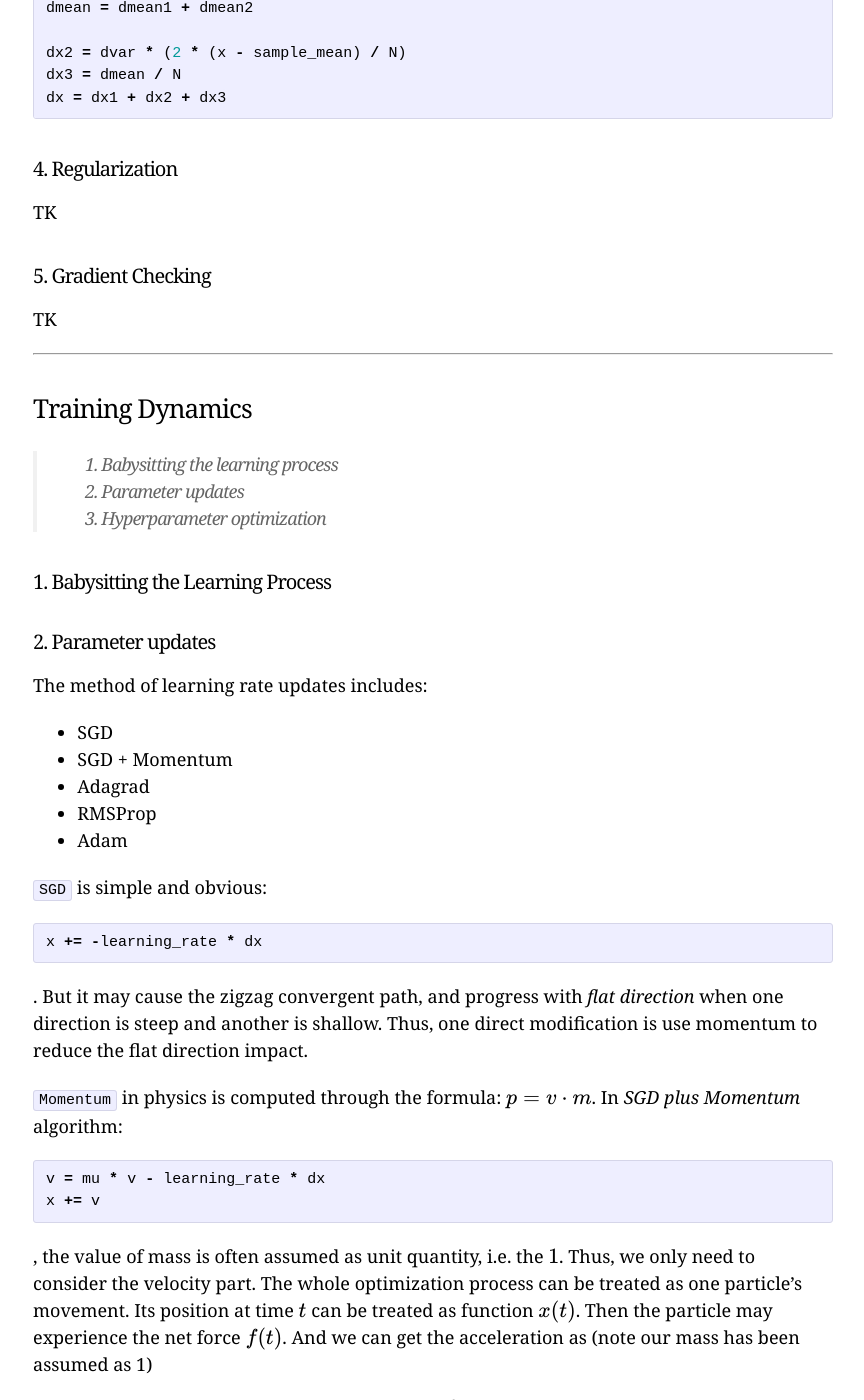
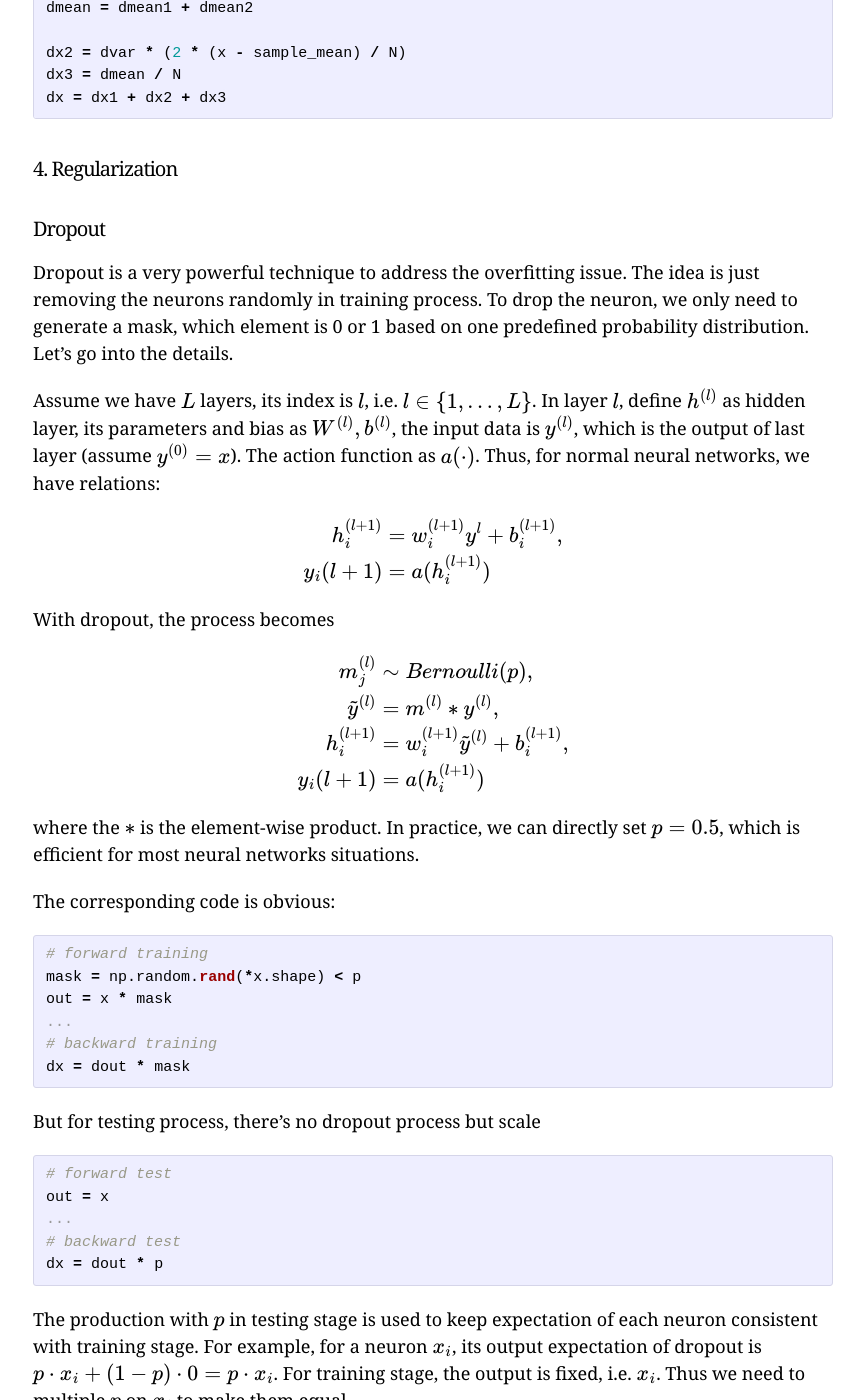
Before and after one commit to kid551/kid551.github.io, a Jekyll site: the page built from _posts/2016-11-07-convNet-spec.md, in a window 1280 px wide and 1400 px high, scrolled down 6556 px. Shown: the whole window, without its empty margins (207-1071 px from the left). Built offline with Jekyll 4.4.1, drawn with Linux system fonts in a browser that asks for light colours; formulas are drawn with MathJax 3; comment, search, counter and statistics services are not loaded; some of the changed text lies outside the part shown.

Commit message:
Add 'dropout' part.

````diff
--- a/_posts/2016-11-07-convNet-spec.md
+++ b/_posts/2016-11-07-convNet-spec.md
@@ -259,6 +259,84 @@ dx = dx1 + dx2 + dx3
 
 #### 4. Regularization
 
+#### Dropout
+
+Dropout is a very powerful technique to address the overfitting issue. The idea is just removing the neurons randomly in training process. To drop the neuron, we only need to generate a mask, which element is 0 or 1 based on one predefined probability distribution. Let's go into the details.
+
+Assume we have $$L$$ layers, its index is $$l$$, i.e. $$l \in \{1, \dots, L\}$$. In layer $$l$$, define $$h^{(l)}$$ as hidden layer, its parameters and bias as $$W^{(l)}, b^{(l)}$$, the input data is $$y^{(l)}$$, which is the output of last layer (assume $$y^{(0)}=x$$). The action function as $$a(\cdot)$$. Thus, for normal neural networks, we have relations:
+
+$$
+\begin{align}
+h_i^{(l+1)} &= w_i^{(l+1)}y^l+ b_i^{(l+1)}, \\
+y_i{(l+1)} &= a(h_i^{(l+1)})
+
+\end{align}
+$$
+
+With dropout, the process becomes
+
+$$
+\begin{align}
+m_j^{(l)} &\sim Bernoulli(p), \\
+\tilde{y}^{(l)} &= m^{(l)} * y^{(l)}, \\
+h_i^{(l+1)} &= w_i^{(l+1)}\tilde{y}^{(l)}+ b_i^{(l+1)}, \\
+y_i{(l+1)} &= a(h_i^{(l+1)})
+\end{align}
+$$
+
+where the $$*$$ is the element-wise product. In practice, we can directly set $$p = 0.5$$, which is efficient for most neural networks situations.
+
+The corresponding code is obvious:
+
+```python
+# forward training
+mask = np.random.rand(*x.shape) < p
+out = x * mask
+...
+# backward training
+dx = dout * mask
+```
+
+But for testing process, there's no dropout process but scale
+
+```python
+# forward test
+out = x
+...
+# backward test
+dx = dout * p
+```
+
+The production with $$p$$ in testing stage is used to keep expectation of each neuron consistent with training stage. For example, for a neuron $$x_i$$, its output expectation of dropout is $$p\cdot x_i + (1-p)\cdot 0 = p\cdot x_i$$. For training stage, the output is fixed, i.e. $$x_i$$. Thus we need to multiple $$p$$ on $$x_i$$ to make them equal.
+
+But this is not a good idea to keep consistency in training stage, in which the efficiency is important. To solve this issue, we can directly add the coefficient in training stage.
+
+```python
+# forward training
+mask = (np.random.rand(*x.shape) < p) / p
+out = x * mask
+...
+# backward training
+dx = dout * mask
+
+##############
+
+# forward test
+out = x
+...
+# backward test
+dx = dout
+```
+
+Now, the output expectation of neuron $$x_i$$ will be $$p\cdot (x_i / p) + (1-p)\cdot 0 = x$$.
+
+
+
+
+
+
+
+
 TK
 
 #### 5. Gradient Checking
````
